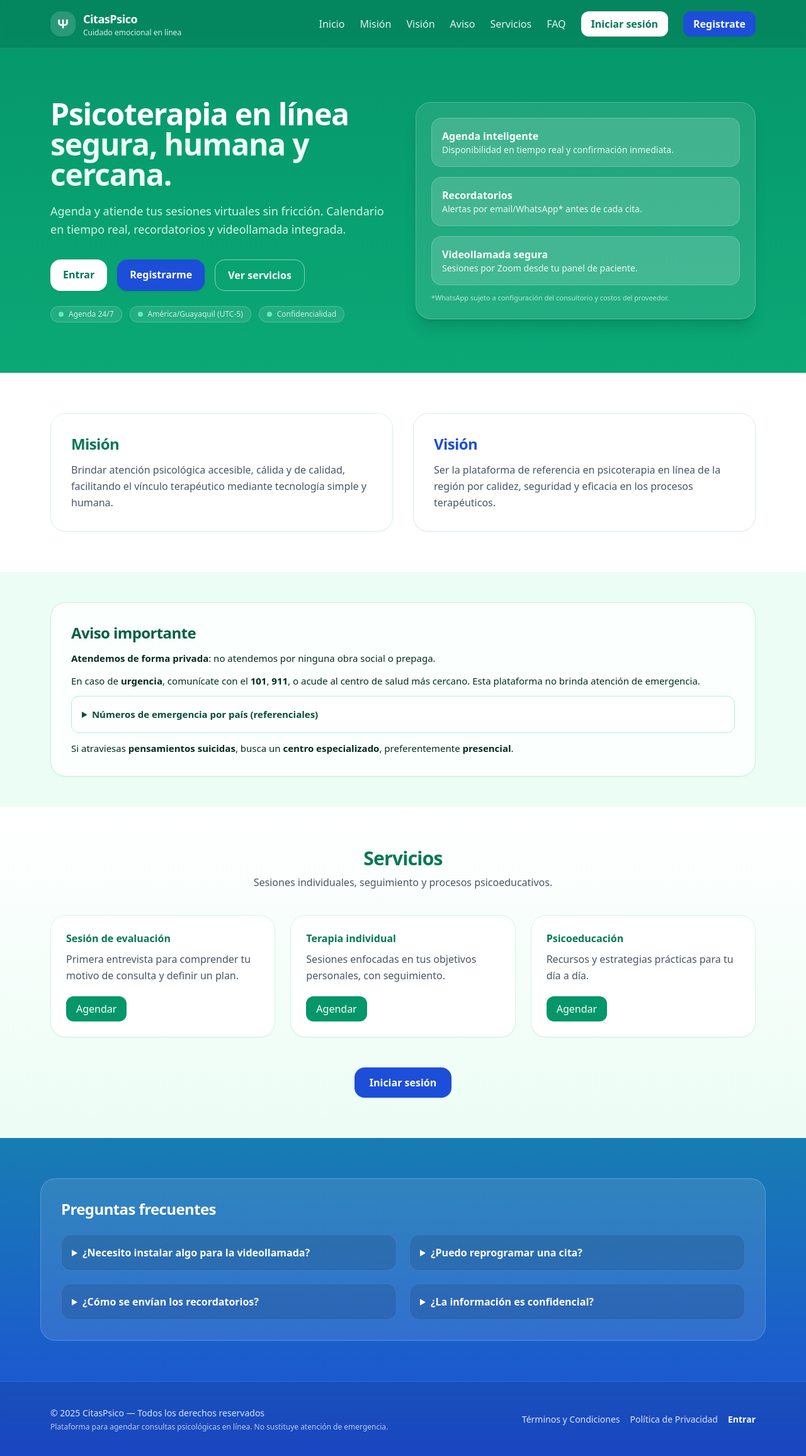
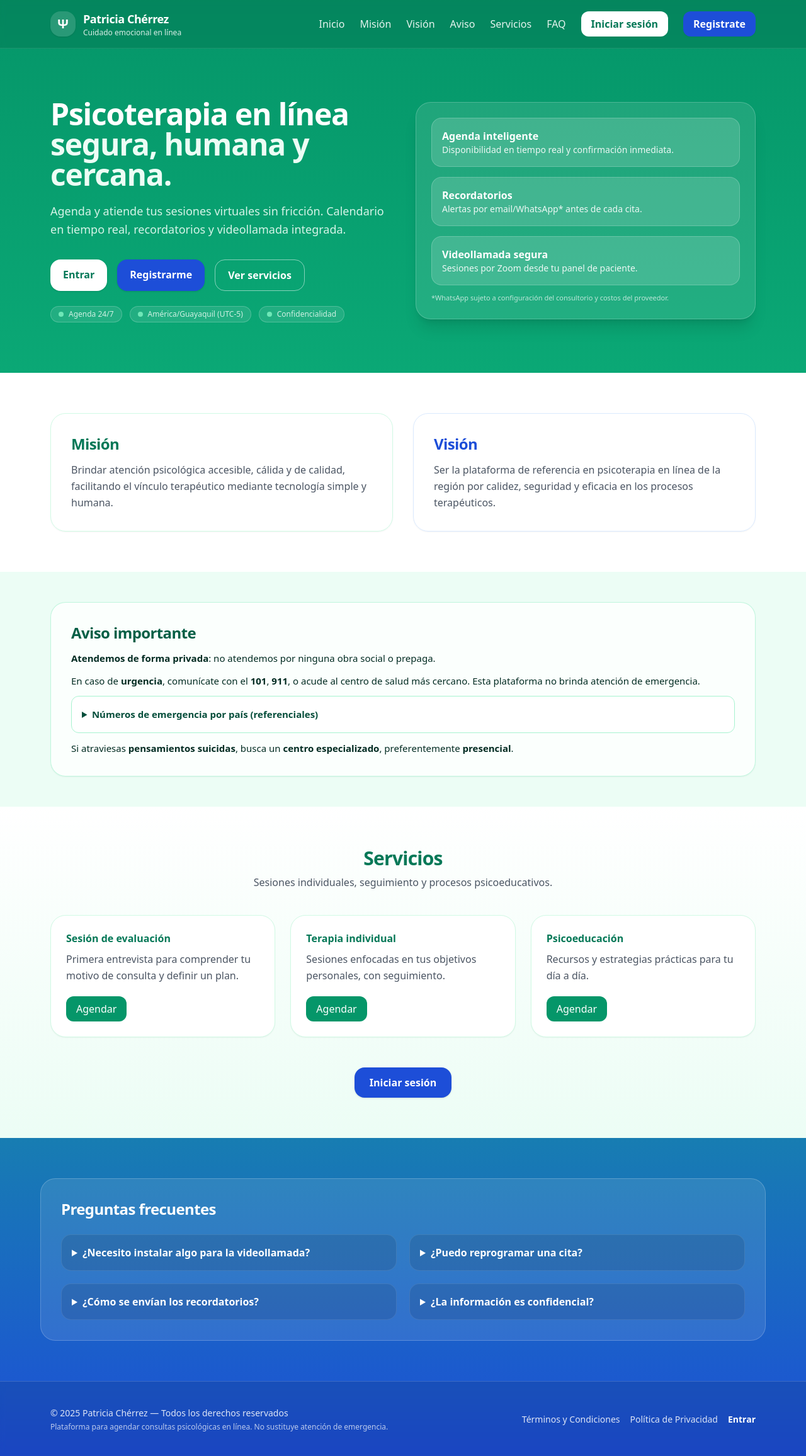
Before and after one commit to YoCarlos/Citas-Psicologia, a React (Vite) app in the folder web/: page / in a window 1280 px wide. Shown: the whole page at 63% size. Built offline with nearby package versions, Linux system fonts and the light colour scheme; no server answers.

Commit message:
Cambiar nombre

```diff
--- a/web/src/layouts/PatientLayout.jsx
+++ b/web/src/layouts/PatientLayout.jsx
@@ -193,7 +193,7 @@ export default function PatientLayout() {
                 </main>
             </div>
 
-            <SideDrawer open={open} onClose={() => setOpen(false)} width={240} title="CitasPsico">
+            <SideDrawer open={open} onClose={() => setOpen(false)} width={240} title="Patricia Chérrez">
                 <PatientSidebar profileComplete={profileComplete} />
             </SideDrawer>
         </div>
--- a/web/src/layouts/PsicoLayout.jsx
+++ b/web/src/layouts/PsicoLayout.jsx
@@ -39,7 +39,7 @@ function PsicoSidebar() {
                     <Brain className="h-6 w-6" />
                 </div>
                 <div>
-                    <div className="font-bold text-emerald-700 text-lg">CitasPsico</div>
+                    <div className="font-bold text-emerald-700 text-lg">Patricia Chérrez</div>
                     <div className="text-xs text-gray-500">Panel de la psicóloga</div>
                 </div>
             </div>
@@ -121,7 +121,7 @@ function PsicoSidebar() {
 
             {/* Pie del sidebar */}
             <div className="p-3 border-t text-xs text-gray-400 text-center">
-                © {new Date().getFullYear()} CitasPsico
+                © {new Date().getFullYear()} Patricia Chérrez
             </div>
         </div>
     )
--- a/web/src/pages/Landing.jsx
+++ b/web/src/pages/Landing.jsx
@@ -11,7 +11,7 @@ export default function Landing() {
                             <span className="font-extrabold text-xl">Ψ</span>
                         </div>
                         <div className="leading-tight">
-                            <h1 className="font-bold text-lg tracking-tight">CitasPsico</h1>
+                            <h1 className="font-bold text-lg tracking-tight">Patricia Chérrez</h1>
                             <p className="text-xs text-white/85">Cuidado emocional en línea</p>
                         </div>
                     </div>
@@ -282,7 +282,7 @@ export default function Landing() {
                     <div className="flex flex-col md:flex-row md:items-center md:justify-between gap-6">
                         <div className="space-y-1">
                             <p className="text-white/85 text-sm">
-                                © {new Date().getFullYear()} CitasPsico — Todos los derechos reservados
+                                © {new Date().getFullYear()} Patricia Chérrez — Todos los derechos reservados
                             </p>
                             <p className="text-white/70 text-xs">
                                 Plataforma para agendar consultas psicológicas en línea. No sustituye atención de emergencia.
--- a/web/src/pages/Login.jsx
+++ b/web/src/pages/Login.jsx
@@ -62,7 +62,7 @@ export default function Login() {
                         </div>
                         <div className="leading-tight text-center">
                             <p className="text-xs font-semibold text-emerald-700/80 uppercase tracking-[0.18em]">
-                                CitasPsico
+                                Patricia Chérrez
                             </p>
                             <h1 className="text-xl md:text-2xl font-semibold text-emerald-900">
                                 Iniciar sesión
```
Also changed, not shown: 2 other files (tests, documents, lock files or other folders).
